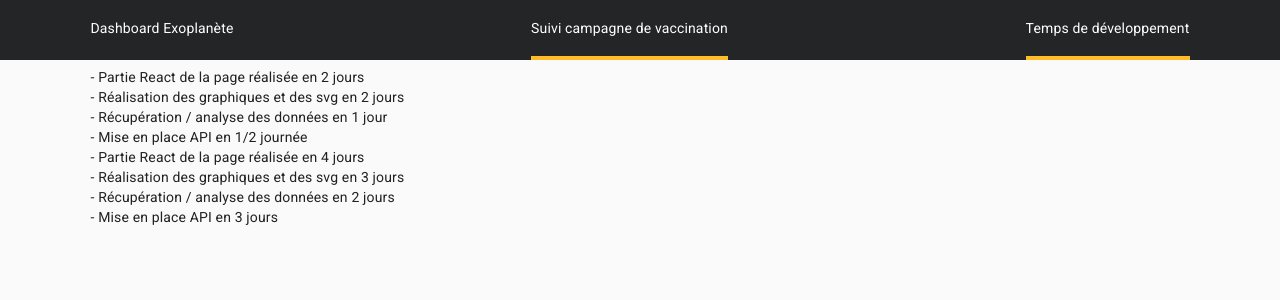
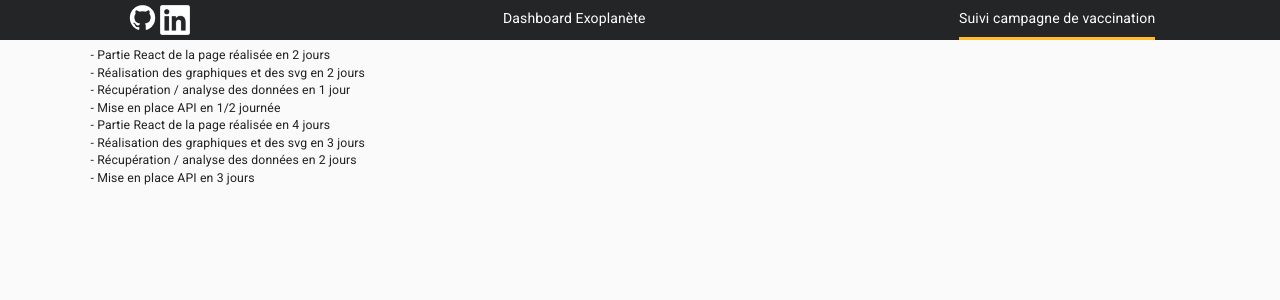
Before and after one commit to amapic/my-app, a Next.js app: page /detail_dev in a window 1280 px wide. Shown: the top 300 px of the page. Built offline with nearby package versions, Linux system fonts and the light colour scheme.

Commit message:
ajout logo linkedin

```diff
--- a/package.json
+++ b/package.json
@@ -56,7 +56,7 @@
   },
   "scripts": {
     "dev": "NODE_OPTIONS=--openssl-legacy-provider next dev",
-    "build": "NODE_OPTIONS=--openssl-legacy-provider next build",
+    "build": "next build",
     "start": "NODE_ENV=production next start",
     "rrr": "webpack",
     "test": "jest --watchAll=false --no-watchman",
--- a/src/App.scss
+++ b/src/App.scss
@@ -12,11 +12,6 @@ body {
 
 }
 
-
-html {
-  font-size: 14px;
-  overflow: scroll;
-}
 
 .App-logo {
   height: 40vmin;
@@ -55,9 +50,7 @@ label[id^="radio-"] {
   border: 1px solid red !important;
   z-Index:auto;
 }
-.btn:active{
-  border: 1px solid red !important;
- }
+
 
 .btn:focus, .btn:active {
   outline: none !important;
@@ -75,8 +68,8 @@ label[id^="radio-"] {
   width: 45%;
   // flex-wrap: nowrap;
   padding: 0px 0px 0px 0px;
-  margin: 0px 0px 0px 20px;
-  height: 50px;
+  margin: 0px 0px 5px 20px;
+  // height: 50px;
   justify-content: center;
   max-height: 35px;
   display:flex
@@ -91,14 +84,17 @@ label[id^="radio-"] {
   display:inline-block;
   max-height: 35px;
   cursor:pointer;
-  padding: 0.375rem 0.75rem 0.75rem 0.375rem ;
+  padding: 0.375rem 0.75rem 0.375rem 0.75rem ;
   align-items: center;
   min-height: 40px;
-  line-height: 2.2;
+  line-height: normal;
   background-color: rgb(108,117,125);
   color:white;
   text-align:center;
-  vertical-align:middle;
+  vertical-align:baseline;
+  display: flex;
+  justify-content: center;
+  align-items: center;
 }
 
 .btnn-secondary-last {
@@ -109,8 +105,29 @@ label[id^="radio-"] {
   border-radius: 0.25rem 0 0 0.25rem;
 }
 
-.btnn-secondary:hover,.btnn-secondary:checked{
+.btnn-secondary:hover{
   background-color: rgb(81,88,94);
+}
+
+
+#radio1-0:checked + #radio2-0{
+  background-color: rgb(86,94,100);
+}
+
+#radio1-1:checked + #radio2-1{
+  background-color: rgb(86,94,100);
+}
+
+#radio1-2:checked + #radio2-2{
+  background-color: rgb(86,94,100);
+}
+
+#radio1-3:checked + #radio2-3{
+  background-color: rgb(86,94,100);
+}
+
+#radio1-4:checked + #radio2-4{
+  background-color: rgb(86,94,100);
 }
 
 #entete_chart {
@@ -229,34 +246,3 @@ text {
   -ms-user-select: none;
   user-select: none;
 }
-
-.nav-item:not(.nav_item_selected)::after {
-	content: '';
-	position: absolute;
-	bottom: -4px;
-	left: 0;
-	width: 100%;
-	height: 4px;
-	background-color: #ffbb28;
-	opacity: 0;
-	transition: opacity 300ms, transform 300ms;
-}
-
-.nav-item:hover::after,
-.nav-item:focus::after {
-	opacity: 1;
-	transform: translate3d(0, 0.2em, 0);
-}
-
-
-/* Scale from center */
-.nav-item::after {
-	opacity : 1;
-	transform: scale(0);
-	transform-origin: center;
-}
-
-.nav-item:hover::after,
-.nav-item:focus::after{
-	transform: scale(1);
-}
--- a/src/component/navbar/navbar.tsx
+++ b/src/component/navbar/navbar.tsx
@@ -11,23 +11,10 @@ export function Navbar(props: any) {
   return (
     <nav className="navbar-perso">
       {/* <ul className="navbar-icone-perso">
-        <li >
-          <a style={{ margin: "auto", top: "50%", bottom: "50%" }} href="https://github.com/amapic/my-app/tree/branche_principale">
-            <Image
-              width={40}
-              height={40}
-              src={github} />
-          </a>
 
-          <a style={{ margin: "auto", top: "50%", bottom: "50%" }} href="https://github.com/amapic/my-app/tree/branche_principale">
-            <Image
-              width={30}
-              height={30}
-              src={linkedin} />
-          </a>
-        </li>
       </ul> */}
       <ul className="navbar-nav-perso">{props.children}</ul>
+      {/* <ul><li>eqfqfpty</li></ul> */}
     </nav>
   );
 }
@@ -64,10 +51,26 @@ export function NavItem(props: any) {
   let hover: string = ""
   let hover_planet: string = ""
   hover_planet = router.pathname === '/planet' ? "nav-item noselect nav_item_selected" : "nav-item noselect"
-  hover = router.pathname === '/planet' ? "nav-item noselect" : "nav-item noselectt nav_item_selected"
+  hover = router.pathname === '/planet' ? "nav-item noselect" : "nav-item noselect nav_item_selected"
   return (
     <>
+      <li >
+        <div>
+          <a style={{ margin: "auto", top: "55%", bottom: "45%" }} href="https://github.com/amapic/my-app/tree/branche_principale">
+            <Image
+              width={35}
+              height={35}
+              src={github} />
+          </a>
 
+          <a style={{ margin: "auto", top: "50%", bottom: "50%" }} href="https://github.com/amapic/my-app/tree/branche_principale">
+            <Image
+              width={30}
+              height={30}
+              src={linkedin} />
+          </a>
+          </div>
+        </li>
 
       <li className={hover_planet}>
         <span className="navtext" onClick={() => Router.push('/planet')}>Dashboard Exoplanète</span>
@@ -78,9 +81,10 @@ export function NavItem(props: any) {
 
 
 
-      <li className={hover}>
+      {/* <li className={hover}>
         <span className="navtext" onClick={() => Router.push('/detail_dev')}>Temps de développement</span>
-      </li>
+      </li> */}
+
 
       {/* <li className="nav-item noselect">
 
--- a/src/component_planet/graph_planet.tsx
+++ b/src/component_planet/graph_planet.tsx
@@ -374,7 +374,7 @@ export function Graph_masse_distance() {
                 <ResponsiveContainer aspect={4.5}>
                     <ScatterChart id="masse_distance"
                         margin={{ top: 20, right: 20, bottom: 10, left: 10 }}>
-                        <XAxis allowDataOverflow={true} xAxisId="0" dataKey="mass" name="masse" type="number" ticks={[0.01, 0.03, 0.1, 1, 10, 150]} scale="log" domain={[0.001, 100]} unit=" Mjup" />
+                        <XAxis allowDataOverflow={true} xAxisId="0" dataKey="mass" name="masse" type="number" ticks={[0.01, 0.03, 0.1, 1, 10, 100]} scale="log" domain={[0.001, 100]} unit=" Mjup" />
                         <YAxis allowDataOverflow={true} yAxisId="0" dataKey="orbital_period" ticks={[1, 10, 100, 365, 4380]} name="periode orbitale" type="number" scale="log" domain={[0.01, 1000000]} unit=" jour" />
                         <Scatter isAnimationActive={false} name="A school" data={items} shape={<CustomizedShape />} />
                         <ReferenceDot x={0.45} y={4} shape={<CustomizedShapePegasus />} label={<CustomLabel planet="Pegasus b 41" />} />
--- a/src/fonction/fonction.ts
+++ b/src/fonction/fonction.ts
@@ -68,7 +68,6 @@ export const chercheData = async (): Promise<dataT[]> => {
     const response = await fetch(adresse + ":8080/api/planets");
     // const response = await fetch("http://68.183.74.150:8080/api/planets");
     const responseData = await response.json();
-    // console.log(responseData);
     return new Promise((successCallback, failureCallback) => {
         if (response.ok) {
             var data = [];
--- a/src/index.scss
+++ b/src/index.scss
@@ -1,17 +1,24 @@
 body {
-  margin: 0;
+  margin: 25px 0 0 0;
   font-family: -apple-system, BlinkMacSystemFont, 'Segoe UI', 'Roboto', 'Oxygen',
     'Ubuntu', 'Cantarell', 'Fira Sans', 'Droid Sans', 'Helvetica Neue',
     sans-serif;
   -webkit-font-smoothing: antialiased;
   -moz-osx-font-smoothing: grayscale;
-  font-size:1rem!important;
 }
 
-code {
-  font-family: source-code-pro, Menlo, Monaco, Consolas, 'Courier New',
-    monospace;
+
+html {
+  font-size: 14px;
+  overflow: scroll;
 }
+
+body {
+  margin-top: 25px;
+  text-align: center;
+
+}
+
 
 //attribut google map
 .gmnoprint
--- a/src/style/navbar.scss
+++ b/src/style/navbar.scss
@@ -2,7 +2,7 @@
   --bg: #242526;
   --bg-accent: #484a4d;
   --text-color: #dadce1;
-  --nav-size: 60px;
+  --nav-size: 40px;
   --border: 1px solid #474a4d;
   --border-radius: 8px;
   --speed: 10000ms;
@@ -10,13 +10,10 @@
 
 ul {
   list-style: none;
-  // margin: 0;
-  // padding: 0 !important;
+  padding-left: 0!important;
 }
 
-// a {
-//   color: var(--text-color);
-// }
+
 
 a:hover,
 a:visited,
@@ -34,25 +31,35 @@ a:active {
   padding: 0 1rem;
   border-bottom: 3px;
   z-index: 2;
-  width:100%;
+  width: 100%;
   top: 0px;
+  display: flex;
+  align-items: center;
+  justify-content: center;
   // position:fixed;
   position: -webkit-sticky;
   position: sticky;
 }
 
-/* <ul> */
-
-.navbar-icone-perso {
-  width:7.5%
-}
+// .navbar-perso > ul:last-child > li{
+//   background-color: red;
+//   // margin: auto;
+//   width: 100%;
+//   box-sizing:border-box;
+// }
+// .navbar-icone-perso {
+//   width: 7.5%;
+//   // margin: auto;
+//   display: flex;
+//   align-items: center;
+//   box-sizing:border-box;
+// }
 .navbar-nav-perso {
-  max-width: 80rem;
   height: 100%;
   display: flex;
   justify-content: space-between;
-  // z-index: 2;
-  margin: auto;
+  width:84%;
+  margin:auto;
   position: relative;
   padding-left: 0.75rem !important;
   padding-right: 0.75rem !important;
@@ -66,8 +73,8 @@ a:active {
   z-index: 2;
   border-bottom: 4px solid rgb(36, 37, 38);
   cursor: pointer;
-  text-align:center;
-  min-width:60px;//pour que les images du titre gardent une distance à pettite echelle
+  text-align: center;
+  min-width: 60px; //pour que les images du titre gardent une distance à pettite echelle
 }
 
 // .nav-item:first-child{
@@ -84,7 +91,7 @@ a:active {
 // }
 
 .nav_item_selected {
-  border-bottom: 4px solid rgb(255, 187, 40);
+  border-bottom: 3px solid rgb(255, 187, 40);
 }
 
 .nav-item {
@@ -103,52 +110,85 @@ a:active {
 }
 
 /* Icon Button */
-.icon-button {
-  --button-size: calc(var(--nav-size) * 0.5);
-  width: var(--button-size);
-  height: var(--button-size);
-  background-color: #484a4d;
-  border-radius: 50%;
-  padding: 5px;
-  margin: 2px;
-  display: flex;
+// .icon-button {
+//   --button-size: calc(var(--nav-size) * 0.5);
+//   width: var(--button-size);
+//   height: var(--button-size);
+//   background-color: #484a4d;
+//   border-radius: 50%;
+//   padding: 5px;
+//   margin: 2px;
+//   display: flex;
+//   align-items: center;
+//   justify-content: center;
+//   transition: filter 300ms;
+// }
+
+// .icon-button:hover {
+//   filter: brightness(1.2);
+// }
+
+// .icon-button svg {
+//   fill: var(--text-color);
+//   width: 20px;
+//   height: 20px;
+// }
+
+/* CSSTransition classes  */
+// #dropd {
+//   position: relative;
+//   top: -35px;
+//   left: 2.5%;
+//   width: 95%;
+//   background-color: var(--bg);
+//   border: 0 0 var(--border) var(--border);
+//   border-radius: 0 0 var(--border-radius) var(--border-radius);
+//   padding: 1rem;
+//   overflow: hidden;
+//   z-index: 1;
+// }
+
+// #resume {
+//   visibility: hidden;
+// }
+
+// .modal-content {
+//   padding: 1rem 2rem 1rem 2rem;
+// }
+
+// .modal-content span {
+//   line-height: 2rem;
+// }
+
+
+.nav-item:not(.nav_item_selected)::after {
+	content: '';
+	position: absolute;
+	bottom: -3px;
+	left: 35%;
+	width: 30%;
+	height: 3px;
   align-items: center;
-  justify-content: center;
-  transition: filter 300ms;
+	background-color: #ffbb28;
+	opacity: 0;
+	transition: opacity 300ms, transform 300ms;
 }
 
-.icon-button:hover {
-  filter: brightness(1.2);
+.nav-item:hover::after,
+.nav-item:focus::after {
+	opacity: 1;
+	transform: translate3d(0, 0.2em, 0);
 }
 
-.icon-button svg {
-  fill: var(--text-color);
-  width: 20px;
-  height: 20px;
+
+/* Scale from center */
+.nav-item::after {
+	opacity : 1;
+	transform: scale(0);
+	transform-origin: center;
 }
 
-/* CSSTransition classes  */
-#dropd {
-  position: relative;
-  top: -35px;
-  left: 2.5%;
-  width: 95%;
-  background-color: var(--bg);
-  border: 0 0 var(--border) var(--border);
-  border-radius: 0 0 var(--border-radius) var(--border-radius);
-  padding: 1rem;
-  overflow: hidden;
-  z-index: 1;
+.nav-item:hover::after,
+.nav-item:focus::after{
+	transform: scale(1);
 }
-
-#resume {
-  visibility: hidden;
-}
-
-.modal-content {
-  padding: 1rem 2rem 1rem 2rem;
-}
-
-.modal-content span {
-  line-height: 2rem;
-}
```
Also changed, not shown: src/component/RadioButton.tsx (renamed from src/component/RadioButton.js, +8 -7 lines), src/pages/planet.tsx (+4 -8 lines), src/test/aamock.tsx (+6 -5 lines), 2 other files (tests, documents, lock files or other folders).
